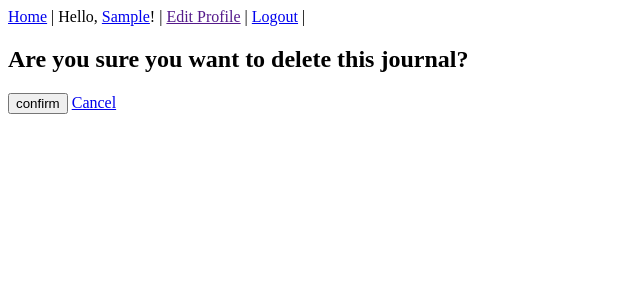
After one commit to matthew-f-bell/journaling-django, a Django app: page /journal-delete/1 in a window 1280 px wide. The commit adds this page. Shown: the top 300 px of the page, without its empty margins (0-640 px from the left). Run offline with Django 5.2, Linux system fonts and the light colour scheme; a user stored in the database is signed in; tables that the repository leaves empty hold one stand-in row (values such as "Sample post").

Commit message:
CRUD Added to Journal entries

```diff
--- a/main_app/models.py
+++ b/main_app/models.py
@@ -1,6 +1,8 @@
 from django.db import models
 from django.contrib.auth.models import AbstractUser
 from django.utils import timezone
+
+
 
 # Create your models here.
 class CustomUser(AbstractUser):
--- /dev/null
+++ b/main_app/templates/journal_entry_delete.html
@@ -0,0 +1,16 @@
+{% extends 'base.html' %}
+
+{% block title %}
+    Delete Journal | Journaling
+{% endblock %}
+
+{% block body %}
+    <h2>Are you sure you want to delete this journal?</h2>
+    <form method="post">
+        {% csrf_token %}
+        <div>
+            <input type="submit" value="confirm" />
+            <a href="{% url 'user-profile' user.id %}">Cancel</a>
+        </div>
+    </form>
+{% endblock %}
--- a/main_app/templates/profile.html
+++ b/main_app/templates/profile.html
@@ -13,5 +13,9 @@
         {% for journal_entry in journal_entries %}
             <h3>{{journal_entry.title}}</h3>
             <p>{{journal_entry.journal_content}}</p>
+            <div id="journal-crud">
+                <a href="{% url 'journal-update' journal_entry.pk %}">Update</a>
+                <a href="{% url 'journal-delete' journal_entry.pk %}">Delete</a>
+            </div>
         {% endfor %}
  {% endblock %}
--- a/main_app/urls.py
+++ b/main_app/urls.py
@@ -4,5 +4,7 @@ from . import views
 urlpatterns = [
     path('', views.Home.as_view(), name='home'),
     path('journal-entry/', views.Journal_Entry_View.as_view(), name='journal-entry'),
+    path('journal-update/<int:pk>', views.Journal_Update_View.as_view(), name='journal-update'),
+    path('journal-delete/<int:pk>', views.Journal_Delete_View.as_view(), name='journal-delete'),
     path('user-profile/<int:user_id>', views.profile_view, name='user-profile'),
 ]
--- a/main_app/views.py
+++ b/main_app/views.py
@@ -3,9 +3,11 @@ from django.contrib.auth.decorators import login_required
 from django.utils.decorators import method_decorator
 from django.views.generic.base import TemplateView
 from django.views.generic import FormView
+from django.views.generic.edit import UpdateView, DeleteView
 from .models import CustomUser, JournalEntry
 from django.http import HttpResponseRedirect
 from .forms import JournalEntryCreationForm
+
 
 
 # Create your views here.
@@ -33,3 +35,20 @@ class Journal_Entry_View(FormView):
         self.object.user = self.request.user
         self.object.save()
         return HttpResponseRedirect('/')
+
+@method_decorator(login_required, name='dispatch')
+class Journal_Update_View(UpdateView):
+    model = JournalEntry
+    form_class = JournalEntryCreationForm
+    template_name = 'journal_entry_creation.html'
+
+    def get_context_data(self, **kwargs):
+        return super().get_context_data(**kwargs)
+
+    success_url = '/'
+
+@method_decorator(login_required, name='dispatch')
+class Journal_Delete_View(DeleteView):
+    model = JournalEntry
+    template_name = 'journal_entry_delete.html'
+    success_url = '/'
```
Also changed, not shown: main_app/forms.py (+6 -1 lines), main_app/migrations/0005_alter_journalentry_options_alter_journalentry_title.py (added), main_app/migrations/0006_alter_journalentry_title.py (added).
